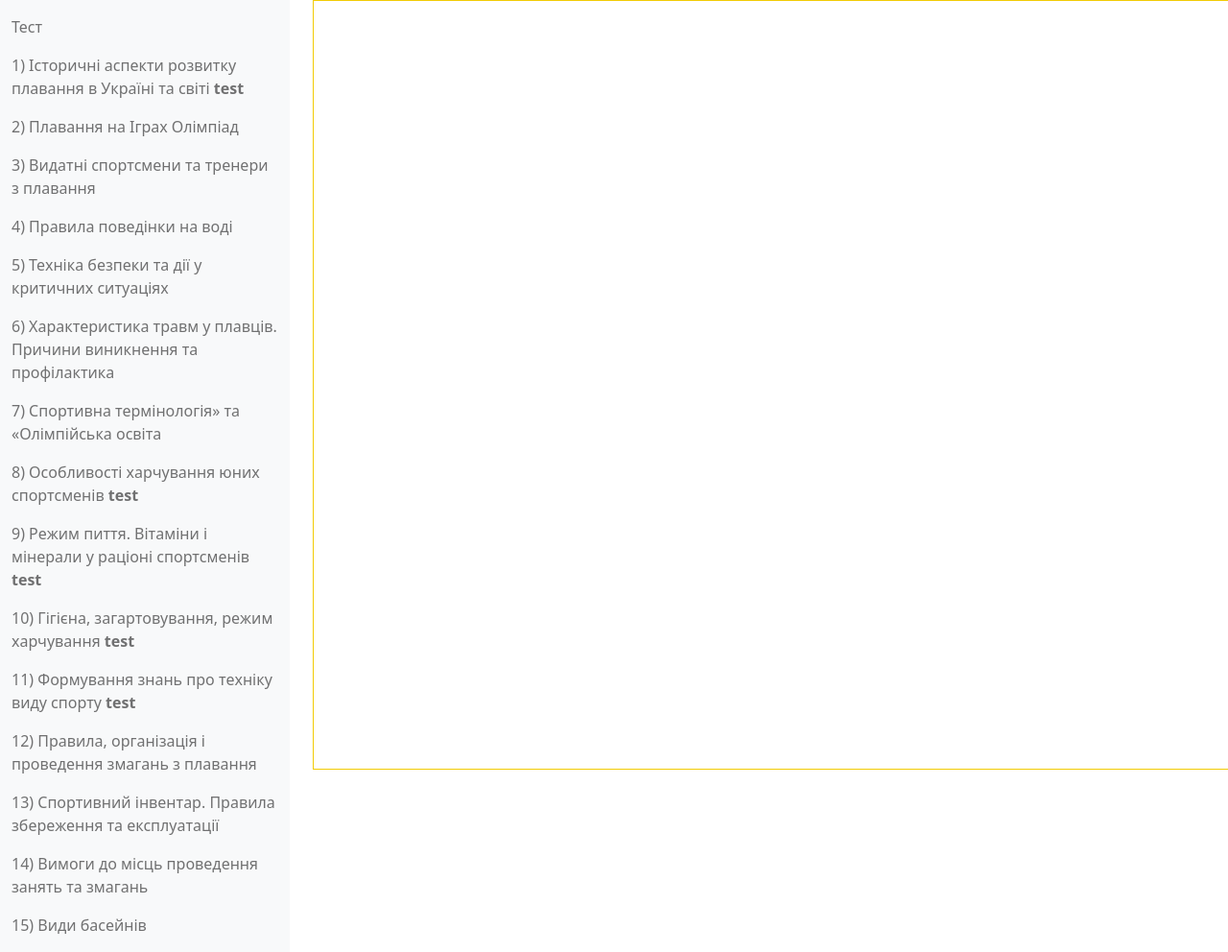
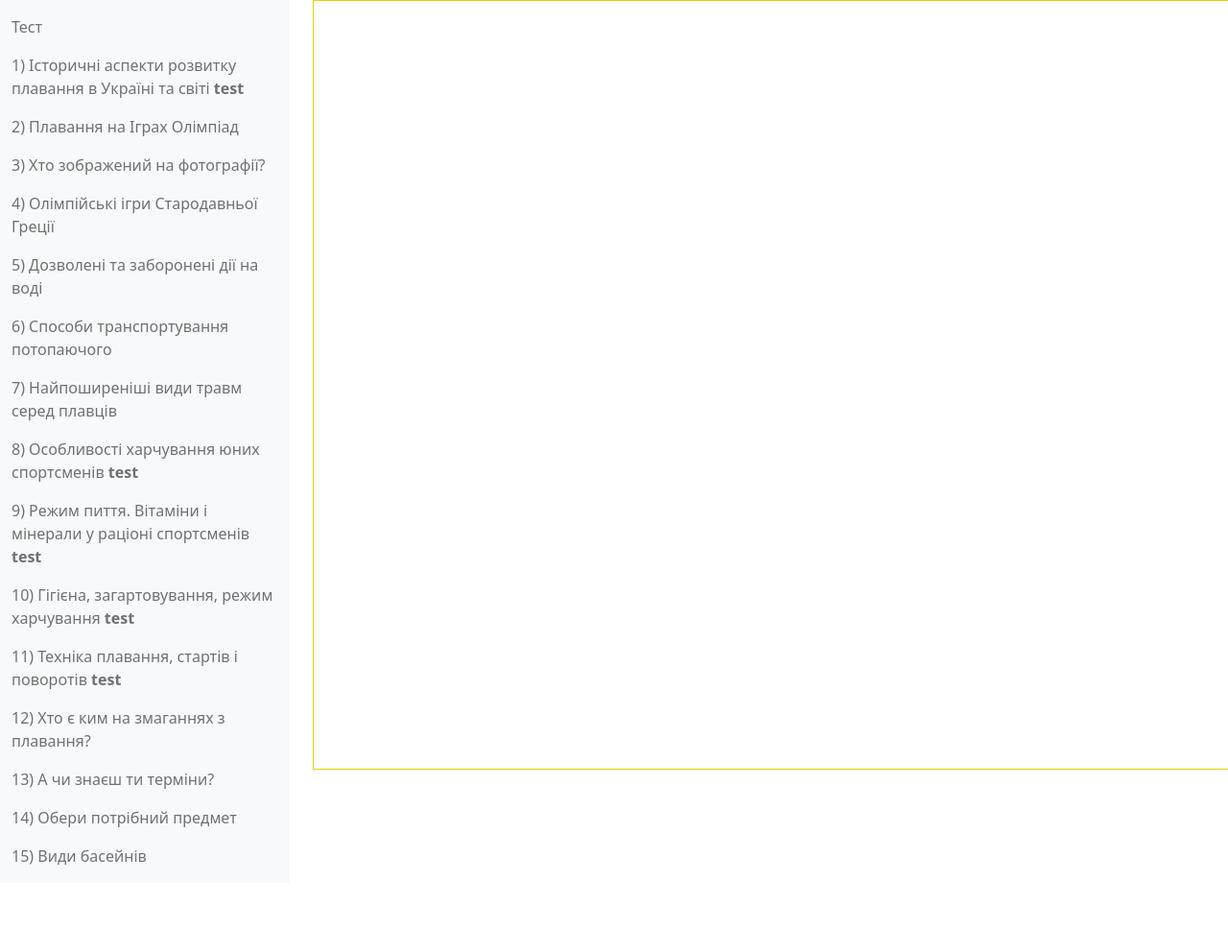
Before and after one commit to pintiliy/ggame, a website: page index.html in a window 1280 px wide. Shown: the top 992 px of the page at 96% size. After the commit the page ends 920 px from the top, so only its background shows below. Drawn offline with nearby package versions, Linux system fonts and the light colour scheme; some packages are replaced by stand-ins of ours; a script that the page names is missing.

Commit message:
make it better

```diff
--- a/public/parts/navigation.html
+++ b/public/parts/navigation.html
@@ -12,19 +12,19 @@
             <a class="nav-link" href="/game-2.html">2) Плавання на Іграх Олімпіад </a>
         </li>
         <li class="nav-item">
-            <a class="nav-link" href="/game-3.html">3) Видатні спортсмени та тренери з плавання </a>
+            <a class="nav-link" href="/game-3.html">3) Хто зображений на фотографії?</a>
         </li>
         <li class="nav-item">
-            <a class="nav-link" href="/game-4.html">4) Правила поведінки на воді </a>
+            <a class="nav-link" href="/game-4.html">4) Олімпійські ігри Стародавньої Греції</a>
         </li>
         <li class="nav-item">
-            <a class="nav-link" href="/game-5.html">5) Техніка безпеки та дії у критичних ситуаціях </a>
+            <a class="nav-link" href="/game-5.html">5) Дозволені та заборонені дії на воді </a>
         </li>
         <li class="nav-item">
-            <a class="nav-link" href="/game-6.html">6) Характеристика травм у плавців. Причини виникнення та профілактика </a>
+            <a class="nav-link" href="/game-6.html">6) Способи транспортування потопаючого</a>
         </li>
         <li class="nav-item">
-            <a class="nav-link" href="/game-7.html">7) Спортивна термінологія» та «Олімпійська освіта </a>
+            <a class="nav-link" href="/game-7.html">7) Найпоширеніші види травм серед плавців</a>
         </li>
         <li class="nav-item">
             <a class="nav-link" href="/game-test-8.html">8) Особливості харчування юних спортсменів <b>test</b></a>
@@ -36,16 +36,16 @@
             <a class="nav-link" href="/game-test-10.html">10) Гігієна, загартовування, режим харчування <b>test</b></a>
         </li>
         <li class="nav-item">
-            <a class="nav-link" href="/game-test-11.html">11) Формування знань про техніку виду спорту <b>test</b></a>
+            <a class="nav-link" href="/game-test-11.html">11) Техніка плавання, стартів і поворотів <b>test</b></a>
         </li>
         <li class="nav-item">
-            <a class="nav-link" href="/game-12.html">12) Правила, організація і проведення змагань з плавання </a>
+            <a class="nav-link" href="/game-12.html">12) Хто є ким на змаганнях з плавання?</a>
         </li>
         <li class="nav-item">
-            <a class="nav-link" href="/game-13.html">13) Спортивний інвентар. Правила збереження та експлуатації </a>
+            <a class="nav-link" href="/game-13.html">13) А чи знаєш ти терміни?</a>
         </li>
         <li class="nav-item">
-            <a class="nav-link" href="/game-14.html">14) Вимоги до місць проведення занять та змагань </a>
+            <a class="nav-link" href="/game-14.html">14) Обери потрібний предмет</a>
         </li>
         <li class="nav-item">
             <a class="nav-link" href="/game-15.html">15) Види басейнів </a>
```
